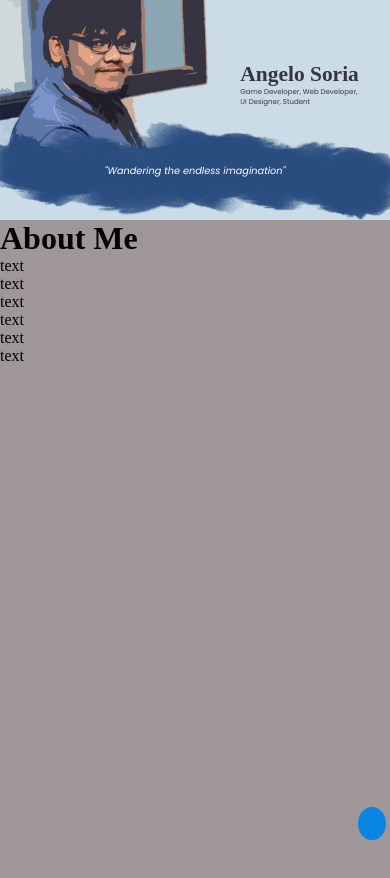
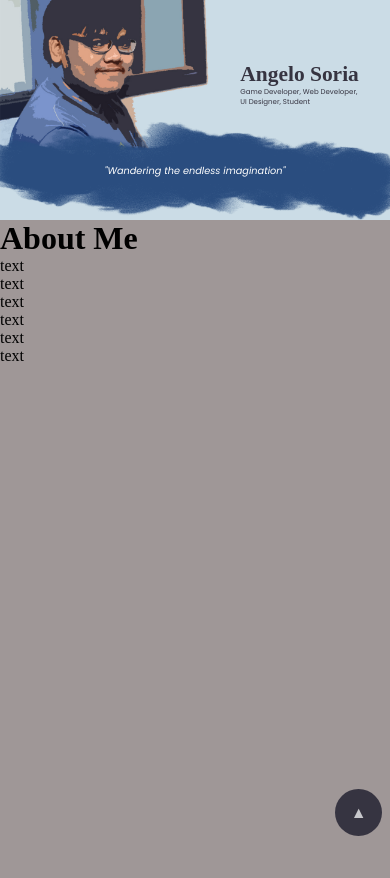
Before and after one commit to AngeloSoria/angelosoria.github.io, a plain HTML site: page index.html in a window 390 px wide. Drawn offline with Linux system fonts and the light colour scheme; a web font is replaced by a local one.

Commit message:
added scroll to top

```diff
--- a/css/index.css
+++ b/css/index.css
@@ -94,29 +94,61 @@ body {
   background-color: rgb(159, 151, 151);
 }
 
-/* NAV BAR END */
-.nav-bar-end {
-  width: 100%;
-  min-height: 25px;
-  background-color: rgba(255, 0, 0, 0);
+
+#scrollToTop {
+  padding: 1.25vw;
+  margin-right: 1.5%;
+  border-radius: 100%;
+  border: none;
+  background-color: var(--text-color-1);
+  cursor: pointer;
+  transition: 0.5s ease;
+  position: fixed;
   bottom: 0;
-  left: 0;
-  position: fixed;
-  display: flex;
-  align-items: end;
-  justify-content: right;
+  right: 0;
+}
+#scrollToTop:hover {
+  background-color: var(--text-color-2);
 }
 
-.nav-bar-end #scrollToStart {
-  padding: 2%;
-  margin-right: 1%;
-  margin-bottom: 1%;
-  border-radius: 100%;
-  border: none;
-  background-color: #0984e3;
-  position: relative;
+#scrollToTop .arrow-up::before {
+  content: "\25B2";
+  font-size: 1em;
+  color: rgba(255, 255, 255, 0.727);
+  top: 0;
+  left: 0;
 }
 
-.nav-bar-end #scrollToStart .arrow-up::before {
-  content: "\f";
+.hideScrollToTop {
+  margin-bottom: -5%;
 }
+.showScrollToTop {
+  margin-bottom: 1.5%;
+}
+
+/* MEDIA QUERIES */
+
+@media screen and (max-width: 450px) {
+  #scrollToTop {
+    padding: 3.75vw 4vw;
+    margin-right: 2%;
+    margin-bottom: 2%;
+    border-radius: 100%;
+    border: none;
+    background-color: var(--text-color-1);
+    cursor: pointer;
+    transition: 0.5 ease;
+    position: fixed;
+    bottom: 0;
+    right: 0;
+  }
+  #scrollToTop:hover {
+    background-color: var(--text-color-2);
+  }
+
+  #scrollToTop .arrow-up::before {
+    content: "\25B2";
+    font-size: 1em;
+    color: rgba(255, 255, 255, 0.727);
+  }
+}
--- a/css/variables.css
+++ b/css/variables.css
@@ -9,4 +9,5 @@
     --ff-sticknbills: 'Stick No Bills';
     --ff-fpaint: 'Finger Paint';
     --text-color-1: rgb(54 52 65);
+    --text-color-2: rgb(73, 70, 86);
 }
--- a/index.html
+++ b/index.html
@@ -5,9 +5,6 @@
     <meta http-equiv="X-UA-Compatible" content="IE=edge">
     <meta name="viewport" content="width=device-width, initial-scale=1.0">
     <link rel="stylesheet" href="/css/index.css">
-    <link href="/your-path-to-uicons/css/uicons-rounded-regular.css" rel="stylesheet">
-  <link href="/your-path-to-uicons/css/uicons-rounded-bold.css" rel="stylesheet">
-  <link href="/your-path-to-uicons/css/uicons-rounded-solid.css" rel="stylesheet">
     <title>Angelo Soria - Personal Website</title>
 </head>
 <body>
@@ -28,23 +25,9 @@
         <p>text</p>
         <p>text</p>
     </div>
-    <nav class="nav-bar-end">
-        <a id="scrollToStart">
-            <span class="arrow-up"></span>
-        </a>
-    </nav>
+    <a id="scrollToTop" class="hideScrollToTop">
+        <span class="arrow-up"></span>
+    </a>
 </body>
-<script>
-    var a = document.getElementById("eee");
-
-    function scrollme() {
-        window.scrollTo({
-            top: 0,
-            behavior: "smooth"
-        })
-        console.log("does it work?")
-    }
-
-    a.addEventListener('click', scrollme)
-</script>
+<script src="/js/web-events.js"></script>
 </html>
--- a/js/web-events.js
+++ b/js/web-events.js
@@ -0,0 +1,34 @@
+
+const scrollToTop = document.querySelector("#scrollToTop");
+
+function modifyHider(request) {
+    if (scrollToTop) {
+        if (request == 'show') {
+            if (scrollToTop.classList.contains('hideScrollToTop')) {
+                scrollToTop.classList.remove('hideScrollToTop')
+                scrollToTop.classList.add('showScrollToTop')
+            }
+        } else if (request == 'hide') {
+            if (scrollToTop.classList.contains('showScrollToTop')) {
+                scrollToTop.classList.remove('showScrollToTop')
+                scrollToTop.classList.add('hideScrollToTop')
+            }
+        }
+    }
+}
+
+scrollToTop.addEventListener('click', () => {
+    window.scrollTo({
+        top: 0,
+        behavior: 'smooth',
+    })
+})
+
+window.addEventListener('scroll', function () {
+    var scrollPosition = window.scrollY;
+    if (scrollPosition > 500) {
+        modifyHider('show')
+    } else {
+        modifyHider('hide')
+    }
+});
```
